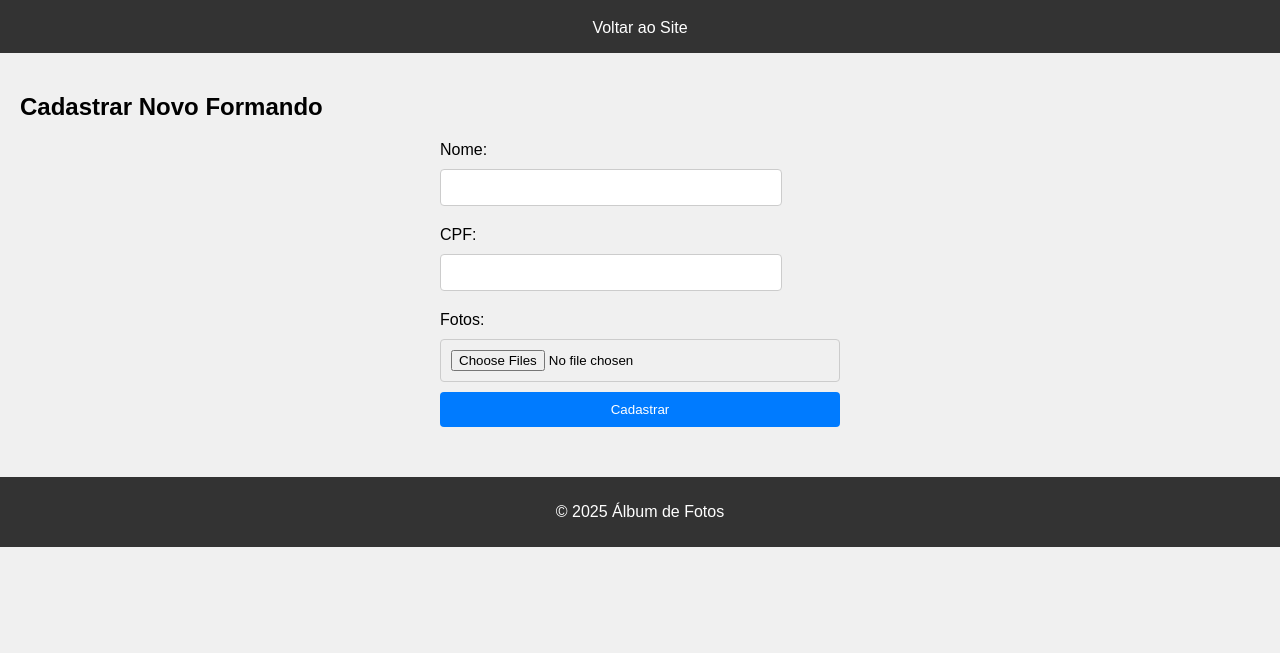
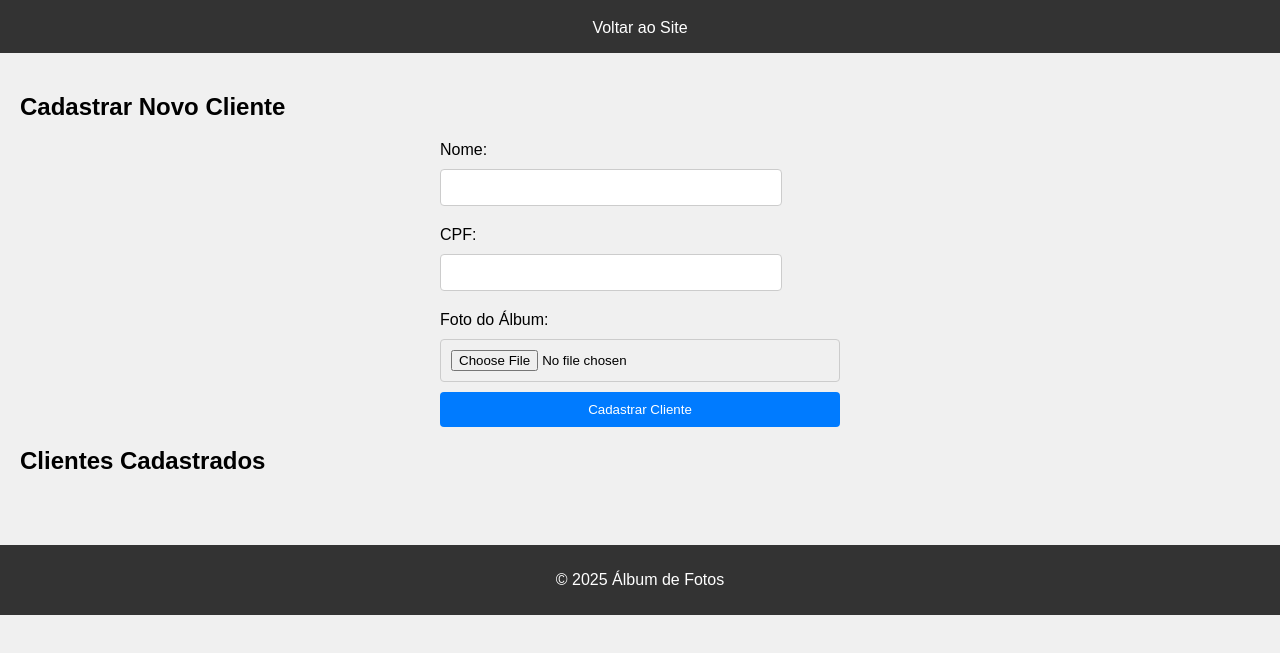
Before and after one commit to claudinei312/-lbuns-JB, a plain HTML site: page admin.html in a window 1280 px wide. Shown: the part 77-730 px from the top of the page. Drawn offline with Linux system fonts and the light colour scheme.

Commit message:
Update admin.html

```diff
--- a/admin.html
+++ b/admin.html
@@ -16,7 +16,7 @@
 
   <main>
     <section class="admin-form">
-            <h2>Cadastrar Novo Formando</h2>
+      <h2>Cadastrar Novo Cliente</h2>
       <form onsubmit="return addClient()">
         <label for="clientName">Nome:</label>
         <input type="text" id="clientName" required />
@@ -24,12 +24,18 @@
         <label for="clientCPF">CPF:</label>
         <input type="text" id="clientCPF" required />
 
-                <label for="albumPhotos">Fotos:</label>
-                <input type="file" id="albumPhotos" accept="image/*" multiple required />
+        <label for="albumPhotos">Foto do Álbum:</label>
+        <input type="file" id="albumPhotos" accept="image/*" required />
 
-                <button type="submit">Cadastrar</button>
-            <form onsubmit="addClient(event)">
+        <button type="submit">Cadastrar Cliente</button>
+      </form>
+    </section>
 
+    <section class="order-list">
+      <h2>Clientes Cadastrados</h2>
+      <ul id="orderList">
+        <!-- Clientes serão listados aqui -->
+      </ul>
     </section>
   </main>
 
```
Lines whose indentation alone changed are shown as unchanged.
